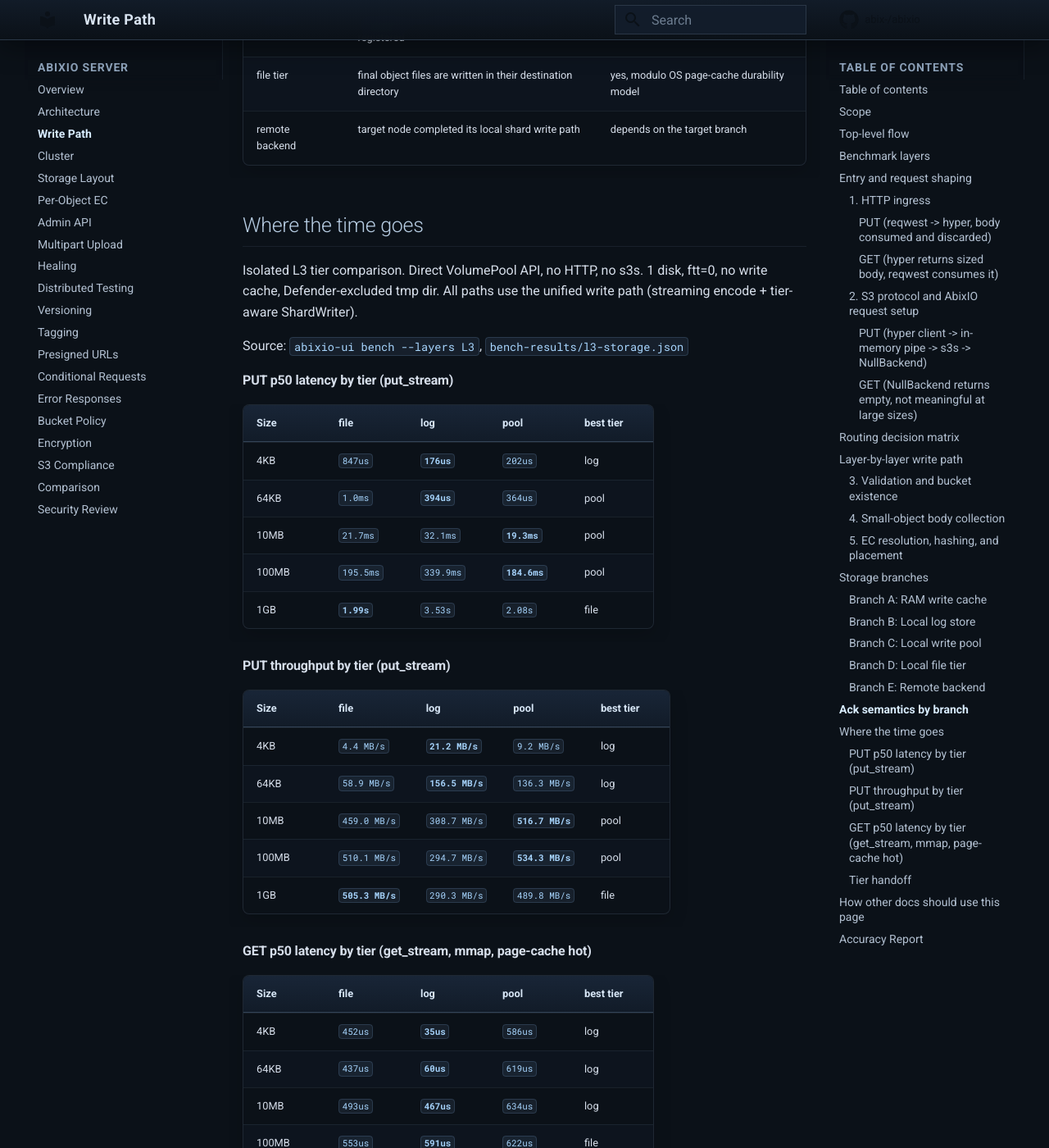
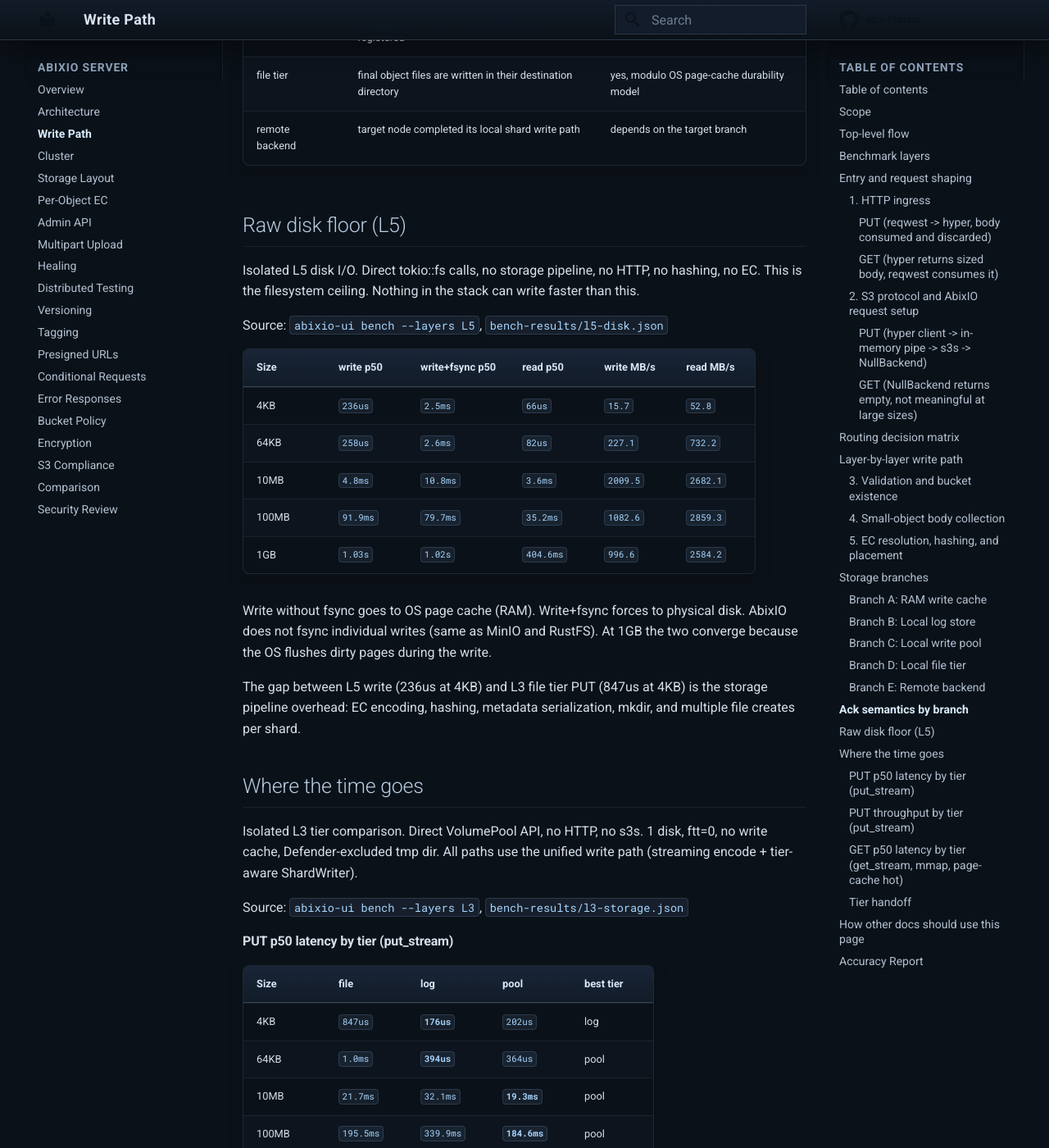
Before and after one commit to abix-/abixio, an MkDocs documentation site: the page built from docs/write-path.md, in a window 1280 px wide and 1400 px high, scrolled down 14320 px. Shown: the whole window at 82% size. Built offline with MkDocs 1.6.1 and Material for MkDocs 9.7.7, drawn with Linux system fonts in a browser that asks for light colours; comment, search, counter and statistics services are not loaded.

```diff
--- a/docs/write-path.md
+++ b/docs/write-path.md
@@ -514,6 +514,31 @@
 | file tier | final object files are written in their destination directory | yes, modulo OS page-cache durability model |
 | remote backend | target node completed its local shard write path | depends on the target branch |
 
+## Raw disk floor (L5)
+
+Isolated L5 disk I/O. Direct tokio::fs calls, no storage pipeline,
+no HTTP, no hashing, no EC. This is the filesystem ceiling. Nothing
+in the stack can write faster than this.
+
+Source: `abixio-ui bench --layers L5`, `bench-results/l5-disk.json`
+
+| Size | write p50 | write+fsync p50 | read p50 | write MB/s | read MB/s |
+|---|---|---|---|---|---|
+| 4KB | `236us` | `2.5ms` | `66us` | `15.7` | `52.8` |
+| 64KB | `258us` | `2.6ms` | `82us` | `227.1` | `732.2` |
+| 10MB | `4.8ms` | `10.8ms` | `3.6ms` | `2009.5` | `2682.1` |
+| 100MB | `91.9ms` | `79.7ms` | `35.2ms` | `1082.6` | `2859.3` |
+| 1GB | `1.03s` | `1.02s` | `404.6ms` | `996.6` | `2584.2` |
+
+Write without fsync goes to OS page cache (RAM). Write+fsync forces
+to physical disk. AbixIO does not fsync individual writes (same as
+MinIO and RustFS). At 1GB the two converge because the OS flushes
+dirty pages during the write.
+
+The gap between L5 write (236us at 4KB) and L3 file tier PUT (847us
+at 4KB) is the storage pipeline overhead: EC encoding, hashing,
+metadata serialization, mkdir, and multiple file creates per shard.
+
 ## Where the time goes
 
 Isolated L3 tier comparison. Direct VolumePool API, no HTTP, no s3s.
```
